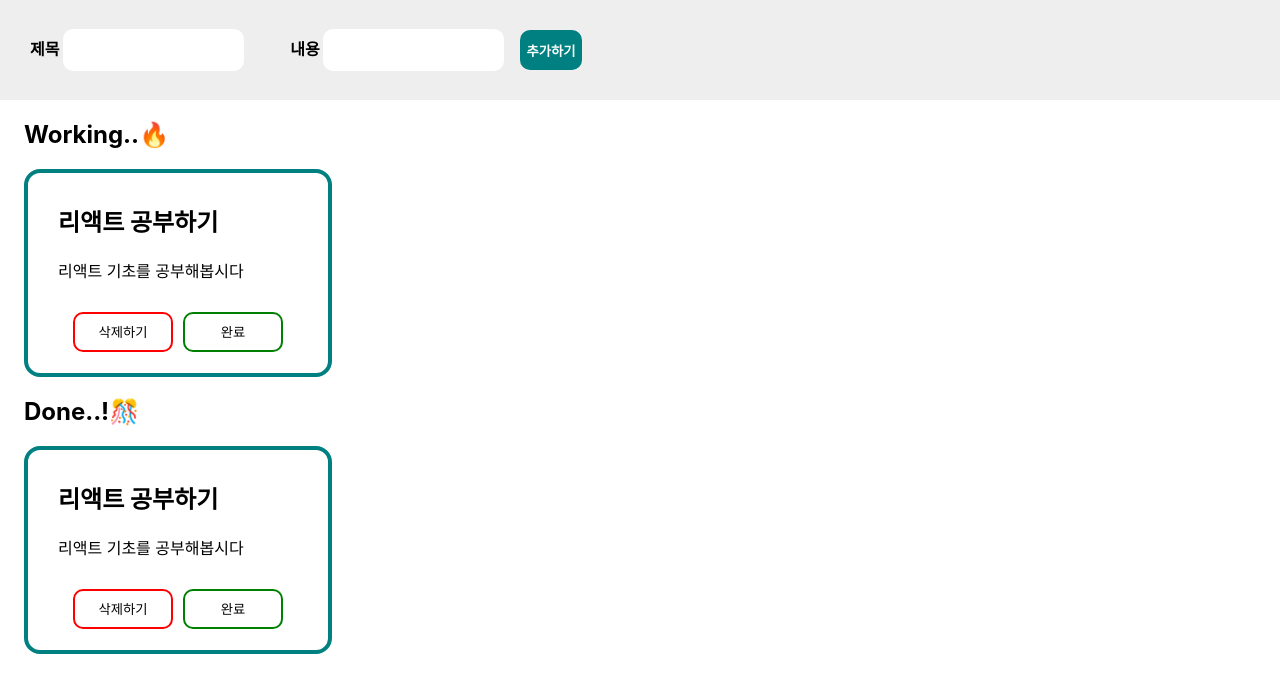
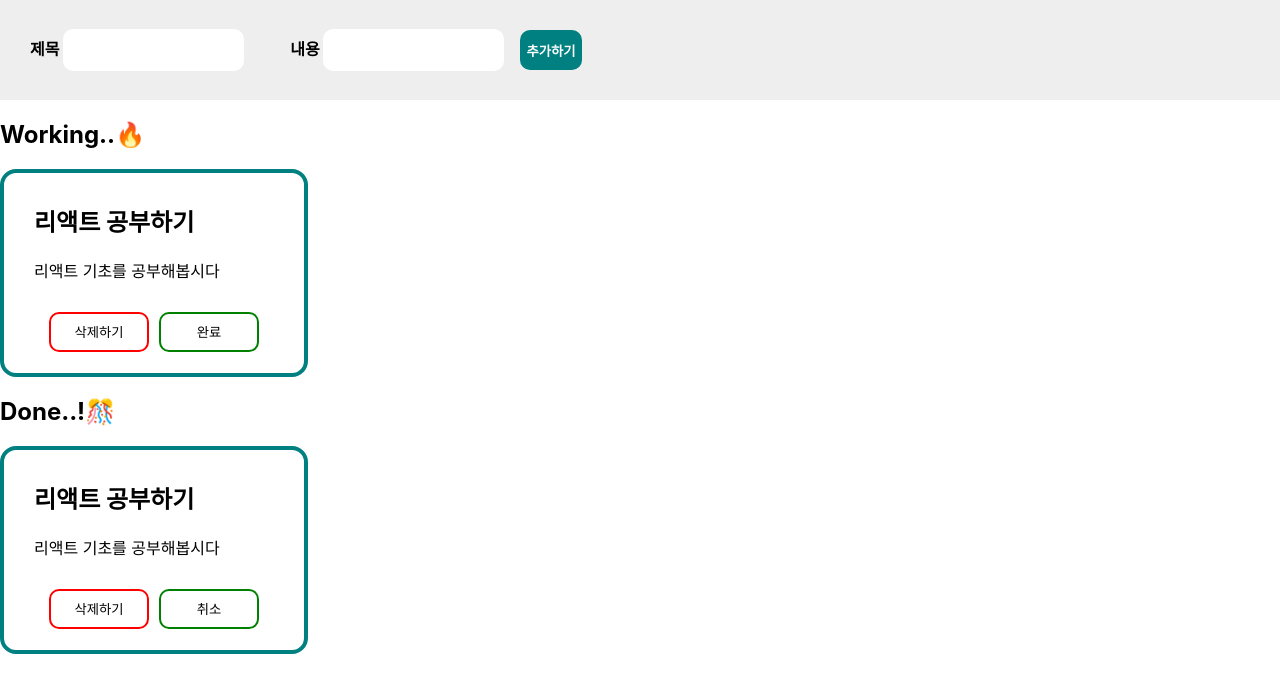
Before and after one commit to Moozzang-Bassman/todolist, a React (Create React App) app: page / in a window 1280 px wide. Shown: the top 692 px of the page. Built offline with nearby package versions, Linux system fonts and the light colour scheme.

Commit message:
추가하기기능

```diff
--- a/src/App.css
+++ b/src/App.css
@@ -6,6 +6,8 @@
     gap: 1rem;
 
 }
+
+
 
 input {
     border: none;
@@ -74,5 +76,6 @@ h4 {
 
 
 .wrap {
-    margin-left: 24px;
+    gap: 20px;
+    display: flex;
 }
--- a/src/App.js
+++ b/src/App.js
@@ -1,16 +1,69 @@
+import { useState } from 'react';
 import './App.css';
 
 function App() {
+  const [state, setState] = useState([{ id: 1, title: '리액트 공부하기', body: '리액트 기초를 공부해봅시다', isDone: false }]);
+
+  const [title, setTitle] = useState('');
+  const [desc, setDesc] = useState('');
+
+  const onChangeTitleHandler = (event) => {
+    setTitle(event.target.value)
+  }
+  const onChangeDescHandler = (event) => {
+    setDesc(event.target.value)
+  }
+  const addGoalHandler = () => {
+    const newGoal = { id: state.length + 1, title, body: desc, isDone: false }
+    setState([...state, newGoal])
+    setTitle('')
+    setDesc('')
+  }
   return (
     <div>
       <div className='input-box'>
-        <h4>제목 <input type='text'></input></h4>
-        <h4>내용 <input type='text'></input></h4>
-        <button className='add-btn'>추가하기</button>
+        <h4>제목 <input type='text'
+          value={title}
+          onChange={onChangeTitleHandler}></input></h4>
+        <h4>내용 <input type='text'
+          value={desc}
+          onChange={onChangeDescHandler}></input></h4>
+        <button onClick={addGoalHandler} className='add-btn'>추가하기</button>
+        {/* {title}{desc}이거물려줘야함 */}
+        {/* 어디로? work 컴포넌트로 */}
       </div>
+
+
+
+
+      <h2 >Working..🔥</h2>
       <div className='wrap'>
+        {state.map((item) => {
+          return (<div key={item.id} className='todo-container'>
+            <div className='inner-contents'>
+              <h2>
+                {item.title}
+              </h2>
+              <p>
+                {item.body}
+              </p>
+              <div className='done-btn'>
+                <button className='btn1' onClick={() => {
+                  alert(item.id)
+                }}>삭제하기</button>
+                <button className='btn2' onClick={() => {
+                  alert(item.isDone)
+                }}>완료</button>
+              </div>
+            </div>
+          </div>)
 
-        <h2>Working..🔥</h2>
+        })}
+
+      </div>
+      <div>
+        <h2>Done..!🎊</h2>
+        <div className='wrap'>
           <div className='todo-container'>
             <div className='inner-contents'>
               <h2>
@@ -21,38 +74,21 @@ function App() {
               </p>
               <div className='done-btn'>
                 <button className='btn1'>삭제하기</button>
-              <button className='btn2'>완료</button>
+                <button className='btn2'>취소</button>
               </div>
             </div>
-
-
+          </div>
         </div>
       </div>
 
 
 
-      <div className='wrap'>
-
-        <h2>Done..!🎊</h2>
-        <div className='todo-container'>
-          <div className='inner-contents'>
-            <h2>
-              리액트 공부하기
-            </h2>
-            <p>
-              리액트 기초를 공부해봅시다
-            </p>
-            <div className='done-btn'>
-              <button className='btn1'>삭제하기</button>
-              <button className='btn2'>완료</button>
-            </div>
-          </div>
 
 
-        </div>
-      </div>
     </div>
   );
 }
 
+
+
 export default App;
```
Lines whose indentation alone changed are shown as unchanged.
